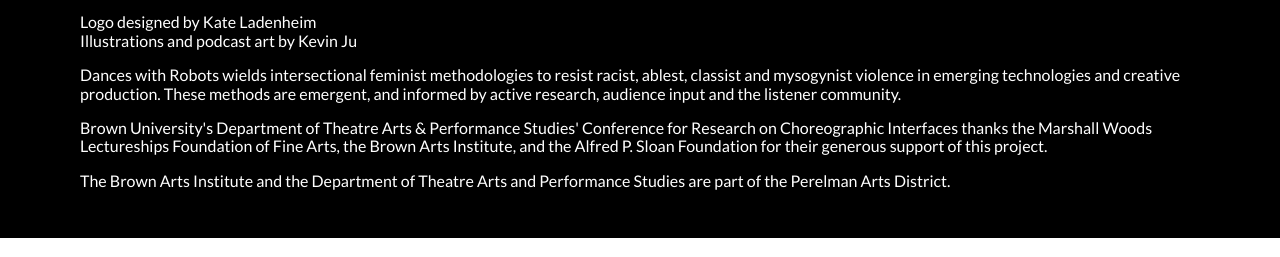
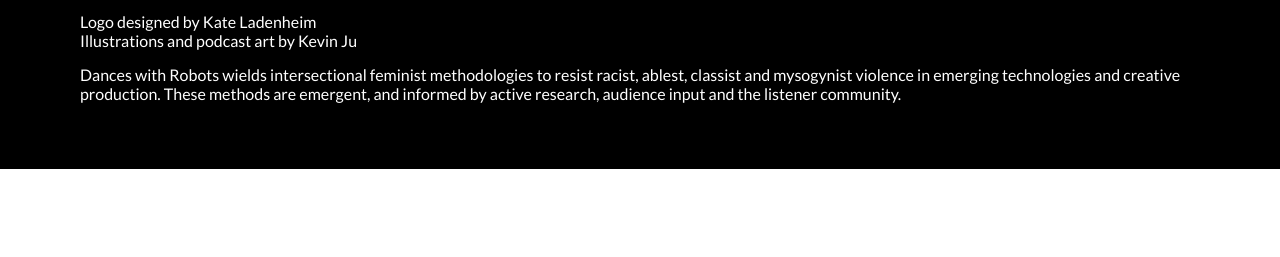
Before and after one commit to danceswithrobots/danceswithrobots.github.io, a plain HTML site: page index.html in a window 1280 px wide. Shown: the part 1814-2071 px from the top of the page. After the commit the page ends 1983 px from the top, so only its background shows below. Drawn offline with Linux system fonts and the light colour scheme.

Commit message:
Update index.html

```diff
--- a/index.html
+++ b/index.html
@@ -56,9 +56,6 @@
         <p class="logoCredit">Logo designed by Kate Ladenheim</p>
         <p class="photoCredit">Illustrations and podcast art by Kevin Ju</p>
         <p class="valueLang">Dances with Robots wields intersectional feminist methodologies to resist racist, ablest, classist and mysogynist violence in emerging technologies and creative production. These methods are emergent, and informed by active research, audience input and the listener community.</p>
-        <p>Brown University's Department of Theatre Arts & Performance Studies' Conference for Research on Choreographic Interfaces thanks the Marshall Woods Lectureships Foundation of Fine Arts, the Brown Arts Institute, and the Alfred P. Sloan Foundation for their generous support of this project.</p>
-<p>The Brown Arts Institute and the Department of Theatre Arts and Performance Studies are part of the Perelman Arts District.</p>
-    </footer>
    &nbsp;
 </body>
 </html>
```
